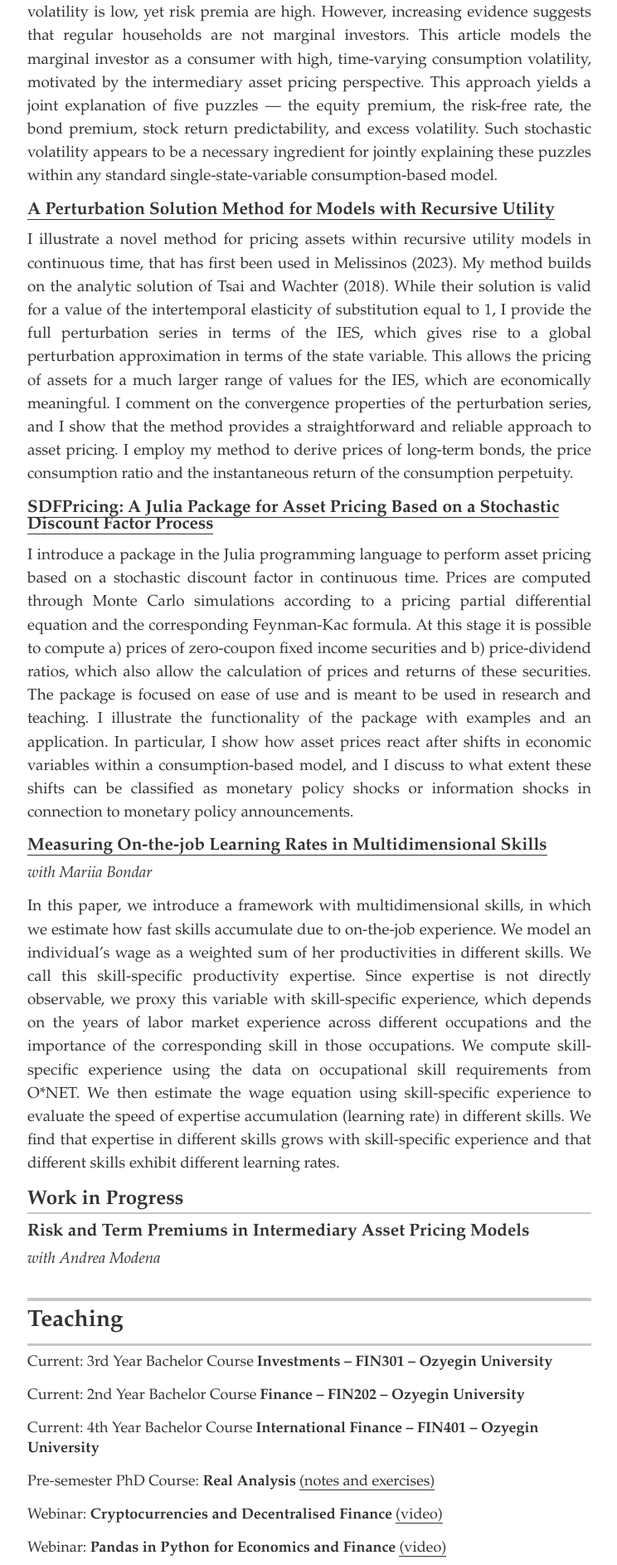
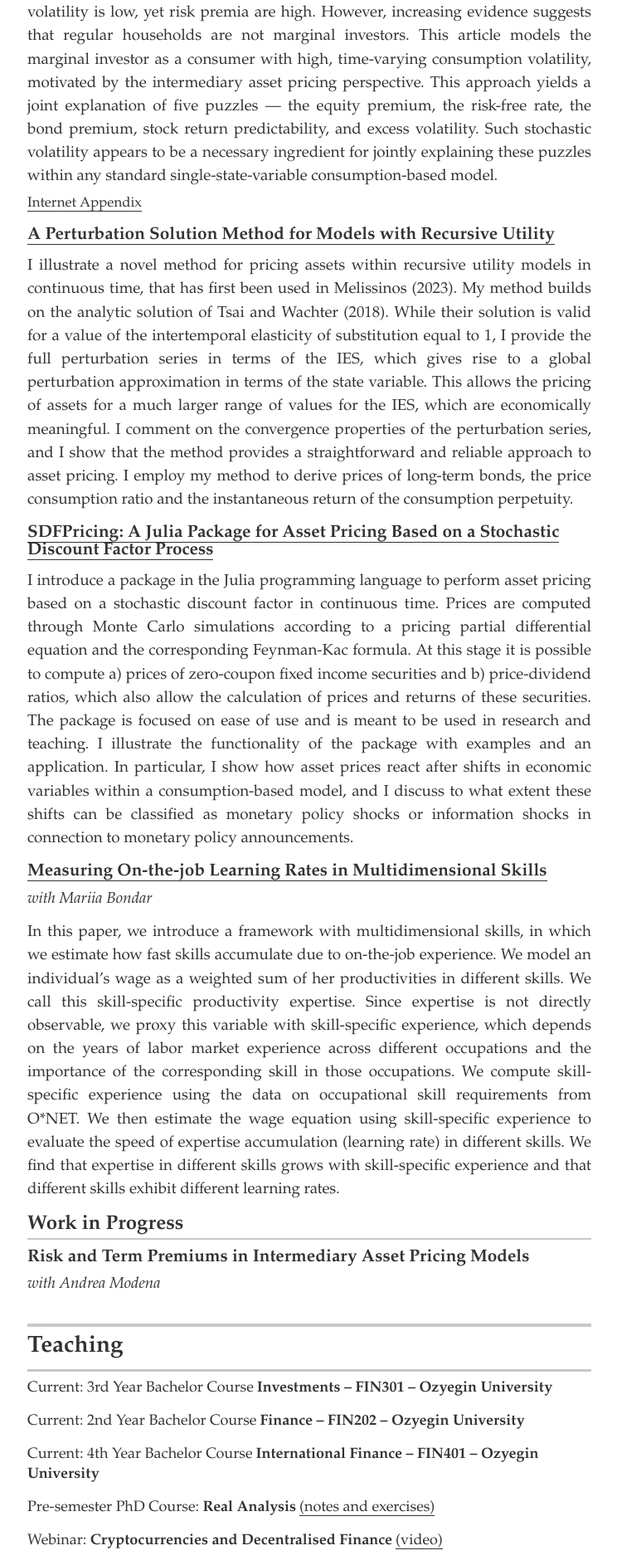
Before and after one commit to errikos-melissinos/errikos-melissinos.github.io, a Jekyll site: the page built from index.html, in a window 1280 px wide. Shown: the part 761-2647 px from the top of the page at 83% size, without its empty margins (267-1011 px from the left). Built offline with Jekyll 4.4.1, drawn with Linux system fonts in a browser that asks for light colours.

Commit message:
Link High Volatility Internet Appendix separately
Split the Internet Appendix out of the main paper PDF and link it as its
own entry. Adds an optional appendix_url (and appendix_label, defaulting
to "Internet Appendix") to the project data, rendered as a separate link
under the description.

The main paper PDF drops from 6.9MB to 3.3MB now that the appendix is no
longer bundled into it.

Co-Authored-By: Claude Opus 5 (1M context) <noreply@anthropic.com>

```diff
--- a/_data/projects.yml
+++ b/_data/projects.yml
@@ -3,6 +3,7 @@
 
 - project: "High Volatility is the Key: A Joint Treatment of Asset Pricing Puzzles"
   url: /pdfs/High_Volatility_is_the_Key_A_Joint_Treatment_of_Asset_Pricing_Puzzles.pdf
+  appendix_url: /pdfs/High_Volatility_is_the_Key_Internet_Appendix.pdf
   description: Macrofinance faces a fundamental tension in that aggregate consumption volatility is low, yet risk premia are high. However, increasing evidence suggests that regular households are not marginal investors. This article models the marginal investor as a consumer with high, time-varying consumption volatility, motivated by the intermediary asset pricing perspective. This approach yields a joint explanation of five puzzles — the equity premium, the risk-free rate, the bond premium, stock return predictability, and excess volatility. Such stochastic volatility appears to be a necessary ingredient for jointly explaining these puzzles within any standard single-state-variable consumption-based model.
 
 # A Perturbation Solution Method for Models with Recursive Utility
--- a/_layouts/resume.html
+++ b/_layouts/resume.html
@@ -130,6 +130,9 @@
 <!--           <h4 class="resume-item-details" itemprop="description">{{ project.role }}  &bull; {{ project.duration }}</h4> -->
           <span class="resume-item-list" itemprop="description">{{ project.role }} </span>
           <p class="resume-item-copy">{{ project.description }}</p>
+          {% if project.appendix_url %}
+          <p class="resume-item-links"><a href="{{ project.appendix_url }}">{{ project.appendix_label | default: "Internet Appendix" }}</a></p>
+          {% endif %}
         </div>
         {% endfor %}
 
@@ -152,6 +155,9 @@
 <!--           <h4 class="resume-item-details" itemprop="description">{{ project.role }}  &bull; {{ project.duration }}</h4> -->
           <span class="resume-item-list" itemprop="description">{{ project.role }} </span>
           <p class="resume-item-copy">{{ project.description }}</p>
+          {% if project.appendix_url %}
+          <p class="resume-item-links"><a href="{{ project.appendix_url }}">{{ project.appendix_label | default: "Internet Appendix" }}</a></p>
+          {% endif %}
         </div>
         {% endfor %}
 
--- a/_sass/_resume.scss
+++ b/_sass/_resume.scss
@@ -208,11 +208,17 @@
     font-size: 1.175rem;
   }
 
+  .resume-item-links {
+    font-size: 1.05rem;
+    margin: .35rem 0 0;
+  }
+
   .subsection-header,
   .resume-item-title,
   .resume-item-details,
   .resume-item-copy,
-  .resume-item-list {
+  .resume-item-list,
+  .resume-item-links {
     a {
       color: #333;
       text-decoration: none;
```
Also changed, not shown: 2 other files.
